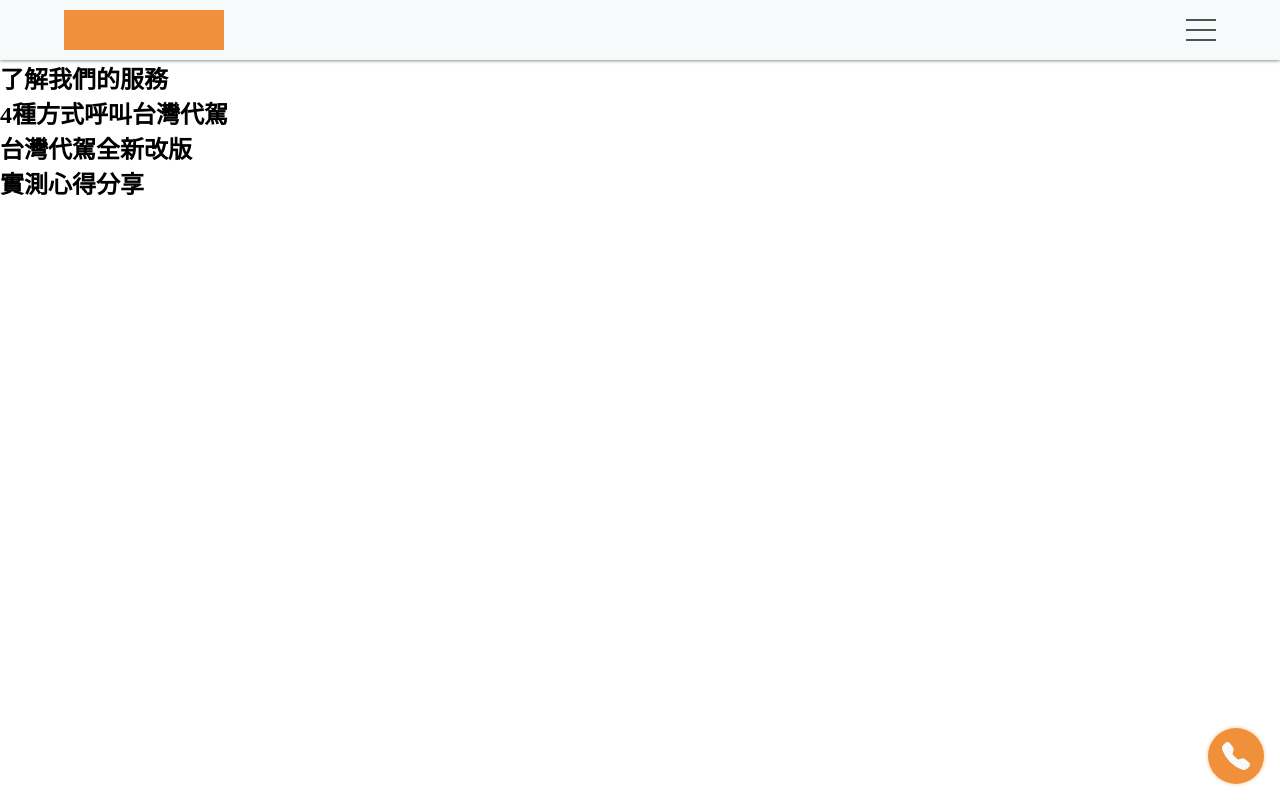
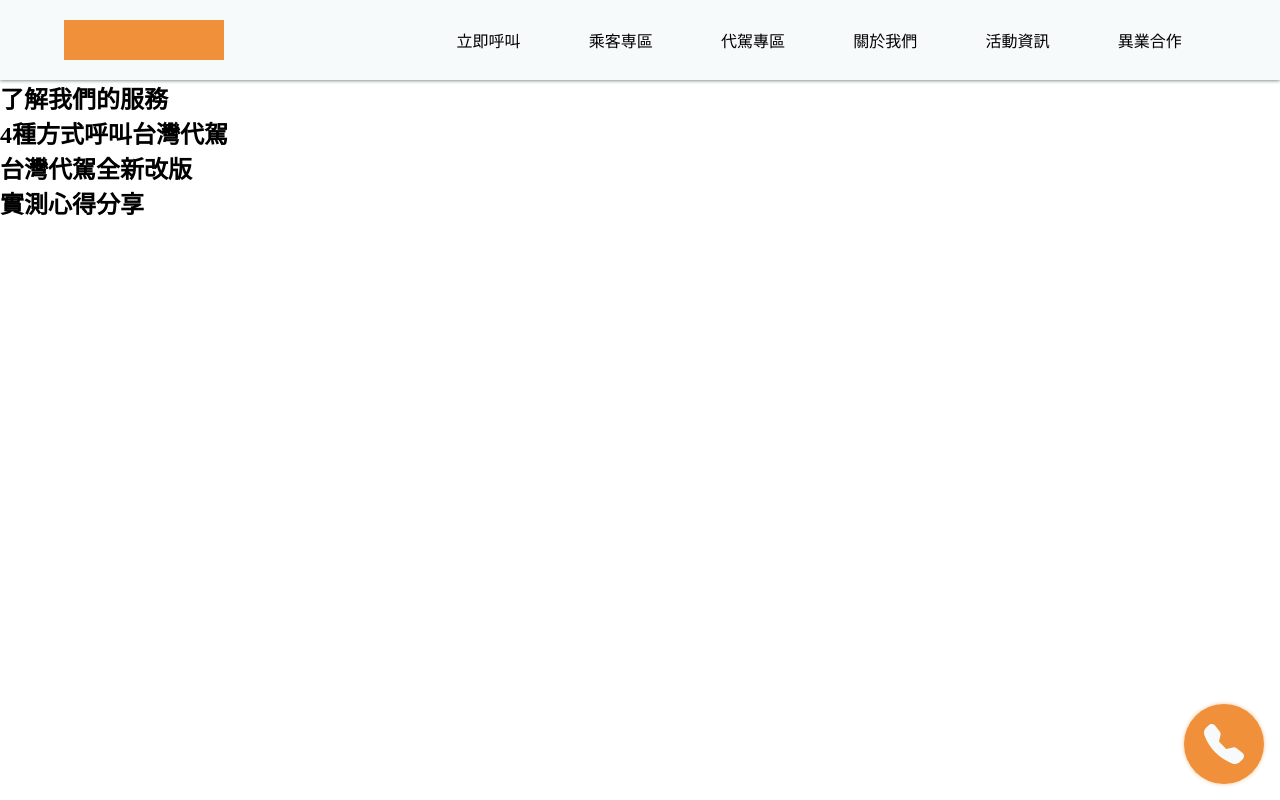
Before and after one commit to tzynwang/Challenge_CSS_pretend-I-work-for-these-companies, a plain HTML site: page index.html in a window 1280 px wide. Drawn offline with Linux system fonts and the light colour scheme.

Commit message:
feat: nav bar desktop layout style

```diff
--- a/index.html
+++ b/index.html
@@ -14,9 +14,19 @@
     <a class="header__logo" href="#"></a>
     <input class="header__nav-icon--checkbox" type="checkbox" id="navList">
     <label class="header__nav-icon--label" for="navList"></label>
+    <nav class="header__nav-desktop">
+      <ul class="header__nav-desktop__list">
+        <li>立即呼叫</li>
+        <li>乘客専區</li>
+        <li>代駕專區</li>
+        <li>關於我們</li>
+        <li>活動資訊</li>
+        <li>異業合作</li>
+      </ul>
+    </nav>
   </header>
-  <nav class="nav">
-    <ul class="nav__list">
+  <nav class="nav--mobile">
+    <ul class="nav--mobile__list">
       <li>立即呼叫</li>
       <li>乘客専區</li>
       <li>代駕專區</li>
--- a/scripts/styles.js
+++ b/scripts/styles.js
@@ -2,8 +2,8 @@ const headerCheckbox = document.querySelector('.header__nav-icon--checkbox')
 
 headerCheckbox.addEventListener('change', event => {
   if (event.target.checked) {
-    document.querySelector('.nav').style.top = '60px'
+    document.querySelector('.nav--mobile').style.top = '60px'
   } else {
-    document.querySelector('.nav').style.top = 'calc(-100vh - 60px)'
+    document.querySelector('.nav--mobile').style.top = 'calc(-100vh - 60px)'
   }
 })
--- a/styles/main.scss
+++ b/styles/main.scss
@@ -39,6 +39,8 @@ header {
   background-color: var(--light);
 
   box-shadow: 0 0 4px var(--dark);
+
+  transition: .2s;
 }
 
 .header__logo {
@@ -72,7 +74,17 @@ header {
   }
 }
 
-.nav {
+.header__nav-desktop {
+  position: absolute;
+  top: -150%;
+}
+
+.header__nav-desktop__list {
+  opacity: 0;
+  transition: .2s;
+}
+
+.nav--mobile {
   position: absolute;
   top: calc(-100vh - 60px);
   left: 0;
@@ -84,7 +96,7 @@ header {
   transition: .4s;
 }
 
-.nav__list {
+.nav--mobile__list {
   height: calc(100vh - 60px);
   overflow-y: hidden;
 
@@ -136,4 +148,38 @@ main {
   background-position: center center;
 
   box-shadow: 0 0 4px var(--light-accent);
+
+  transition: .2s;
 }
+
+@media screen and (min-width: 992px) {
+  header {
+    height: 80px;
+  }
+
+  .header__nav-icon--label {
+    display: none;
+  }
+
+  .header__nav-desktop {
+    position: static;
+    flex: 0.8;
+  }
+
+  .header__nav-desktop__list {
+    display: flex;
+    justify-content: space-around;
+    align-items: center;
+
+    opacity: 1;
+  }
+
+  .service-call {
+    width: 80px;
+    height: 80px;
+  }
+
+  main {
+    margin-top: 80px;
+  }
+}
```
Also changed, not shown: styles/main.css, 1 other file.
